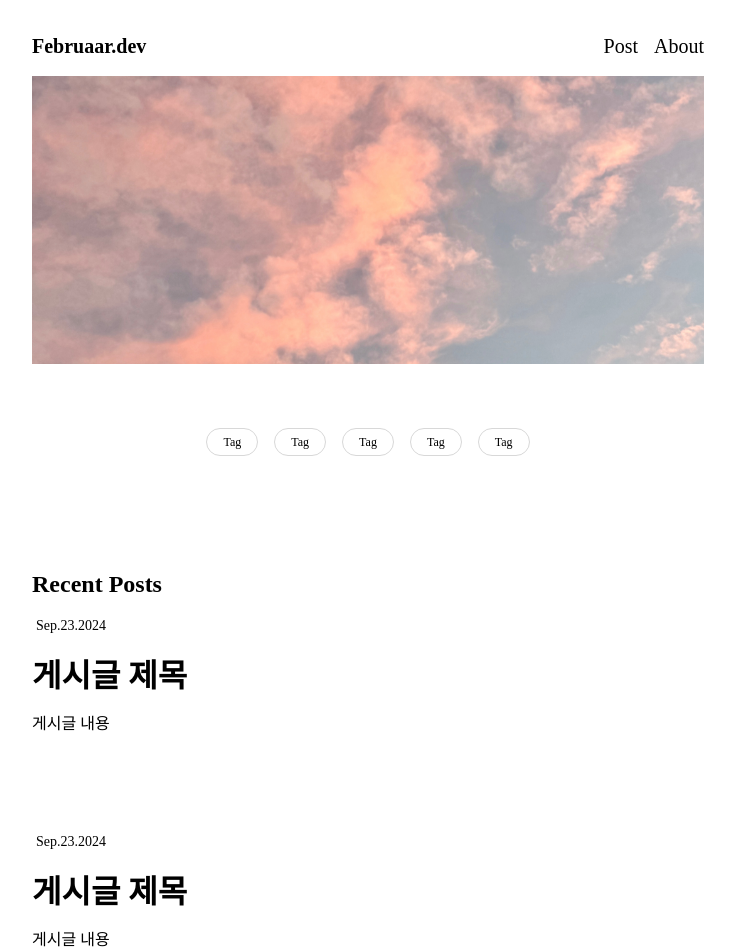
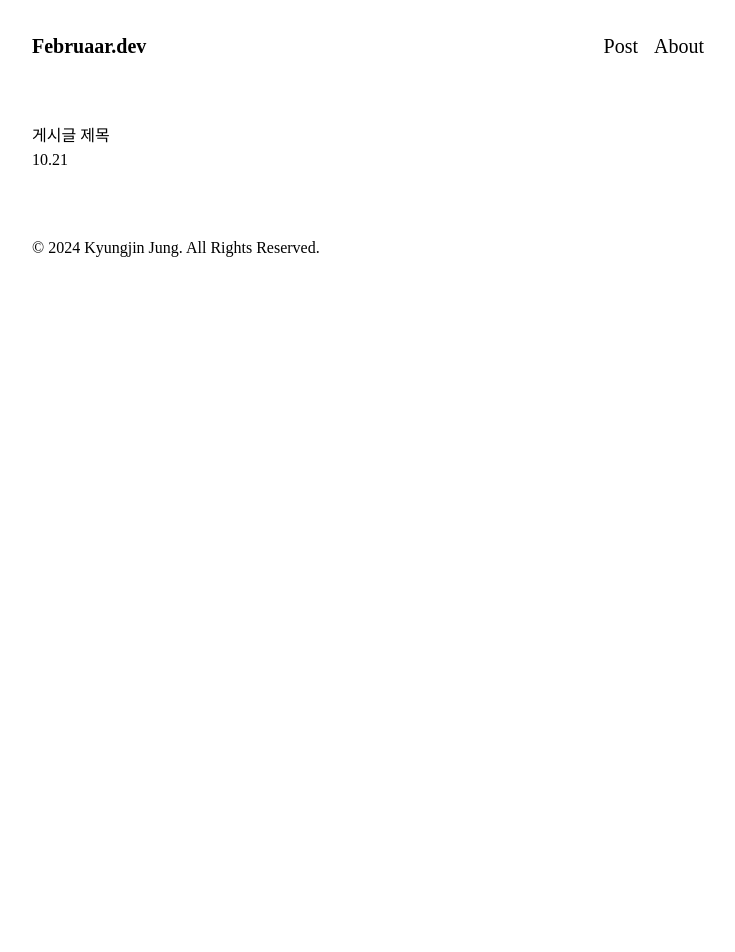
Before and after one commit to Februaar/februaar.dev, a Next.js app: page / in a window 1280 px wide. Shown: the top 952 px of the page, without its empty margins (272-1007 px from the left). After the commit the page ends 800 px from the top, so only its background shows below. Built offline with nearby package versions, Linux system fonts and the light colour scheme; a web font is replaced by a local one.

Commit message:
feat: postpage 게시글 데이터 불러오기 기능 추가중

```diff
--- /dev/null
+++ b/content-collections.ts
@@ -0,0 +1,17 @@
+import { defineCollection, defineConfig } from "@content-collections/core";
+
+const posts = defineCollection({
+  name: "posts",
+  directory: "contents",
+  include: "*.mdx",
+  schema: (z) => ({
+    title: z.string(),
+    date: z.string(),
+    tags: z.array(z.string()),
+    pinned: z.boolean(),
+  }),
+});
+
+export default defineConfig({
+  collections: [posts],
+});
--- a/package.json
+++ b/package.json
@@ -9,6 +9,7 @@
     "lint": "next lint"
   },
   "dependencies": {
+    "@content-collections/core": "^0.7.2",
     "@radix-ui/react-hover-card": "^1.1.1",
     "@radix-ui/react-icons": "^1.3.0",
     "@radix-ui/react-separator": "^1.1.0",
--- a/src/app/page.tsx
+++ b/src/app/page.tsx
@@ -1,11 +1,11 @@
-import Link from "next/link";
-import Image from "next/image";
-import { FaArrowRight } from "react-icons/fa";
+// import Link from "next/link";
+// import Image from "next/image";
+// import { FaArrowRight } from "react-icons/fa";
 
 import PostCard from "../components/PostCard";
-import Tag from "../components/Tag";
+// import Tag from "../components/Tag";
 
-const MAIN_IMAGE = "/icons/main.jpg";
+// const MAIN_IMAGE = "/icons/main.jpg";
 
 export default function Home() {
   return (
@@ -13,40 +13,33 @@ export default function Home() {
       {/* <section className="flex flex-col items-center pt-8 pb-6">
         <p>한 가지에 몰두해 내 것으로 만드는 것을 좋아합니다.</p>
       </section> */}
-      <div className="relative px-8 w-full h-72">
+      {/* <div className="relative px-8 w-full h-72">
         <Image
           src={MAIN_IMAGE}
           alt="main_image"
           layout="fill"
           objectFit="cover"
         />
-      </div>
+      </div> */}
 
-      <div className="flex flex-wrap items-center justify-center gap-2 my-16 mx-20 space-x-2">
+      {/* <div className="flex flex-wrap items-center justify-center gap-2 my-16 mx-20 space-x-2">
         <Tag />
         <Tag />
         <Tag />
         <Tag />
         <Tag />
-      </div>
+      </div> */}
 
       <div className="flex flex-col pt-12 pb-6">
-        <span className="text-2xl font-semibold pb-4 text-primary">
-          Recent Posts
-        </span>
-        <PostCard />
-        <PostCard />
-        <PostCard />
-        <PostCard />
         <PostCard />
       </div>
 
-      <Link href={"/posts"}>
+      {/* <Link href={"/posts"}>
         <button className="flex items-center space-x-2">
           <span className="text-lg">All Posts</span>
           <FaArrowRight />
         </button>
-      </Link>
+      </Link> */}
     </main>
   );
 }
--- a/src/app/posts/[slug]/page.tsx
+++ b/src/app/posts/[slug]/page.tsx
@@ -1,27 +1,49 @@
-import Tag2 from "../../../components/Tag2";
+import { getCollection } from "@content-collections/core";
+import { useRouter } from "next/router";
+
+export default function Post() {
+  const router = useRouter();
+  const { slug } = router.query;
+  const posts = getCollection("posts");
+  const post = posts.find((post) => post._meta.path === slug);
+
+  if (!post) {
+    return <div>Loading...</div>;
+  }
+
+  return (
+    <div>
+      <h1>{post.title}</h1>
+      <p>{post.date}</p>
+      <div>{post.mdx}</div>
+    </div>
+  );
+}
+
+// import Tag2 from "../../../components/Tag2";
 
 // export async function generateStaticParams() {
 //   return posts?.map((post) => ({ slug: post._meta.path ?? "" })) ?? []; //posts 데이터 사용해서 각 경로의 slug 생성
 // }
 
-export default async function PostDetailPage() {
-  // const post = posts.find((post) => post._meta.path === post);
+// export default async function PostDetailPage() {
+//   // const post = posts.find((post) => post._meta.path === post);
 
-  // if (!post) {
-  //   return <div>Post not found</div>
-  // }
+//   // if (!post) {
+//   //   return <div>Post not found</div>
+//   // }
 
-  return (
-    <div className="container mx-auto px-0">
-      <div className="mb-8">
-        <h1 className="text-[32px] font-bold mt-6 mb-3 pb-2 border-b">제목</h1>
-        <div className="flex flex-col gap-2">
-          <span>Oct.07.2024</span>
-          <Tag2 />
-        </div>
-      </div>
+//   return (
+//     <div className="container mx-auto px-0">
+//       <div className="mb-8">
+//         <h1 className="text-[32px] font-bold mt-6 mb-3 pb-2 border-b">제목</h1>
+//         <div className="flex flex-col gap-2">
+//           <span>Oct.07.2024</span>
+//           <Tag2 />
+//         </div>
+//       </div>
 
-      <div>내용</div>
-    </div>
-  );
-}
+//       <div>내용</div>
+//     </div>
+//   );
+// }
--- a/src/app/posts/page.tsx
+++ b/src/app/posts/page.tsx
@@ -1,16 +1,7 @@
-import { Metadata } from "next";
-
-// import FilteredPostList from "../../components/FilteredPostList";
-
-export const metadata: Metadata = {
-  title: "Posts | februaar.dev",
-  description: "전체 게시글 페이지",
-};
-
 export default function PostsPage() {
-  if (!posts) {
-    return <h1>Empty</h1>;
-  }
-
-  // return <FilteredPostList />;
+  return (
+    <div>
+      <div>게시글</div>
+    </div>
+  );
 }
--- a/src/components/PostCard.tsx
+++ b/src/components/PostCard.tsx
@@ -3,14 +3,9 @@ import Link from "next/link";
 export default function PostCard() {
   return (
     <Link href={"/posts"}>
-      <div className="flex items-center justify-between pb-12 mb-12">
-        <div className="flex flex-col items-flex-start">
-          <span className="text-sm flex-shrink-0 pl-1 mb-4">Sep.23.2024</span>
-          <div className="text-[32px] font-bold hover:underline hover:decoration-primary pb-3">
-            게시글 제목
-          </div>
-          <div>게시글 내용</div>
-        </div>
+      <div>
+        <div>게시글 제목</div>
+        <div>10.21</div>
       </div>
     </Link>
   );
--- /dev/null
+++ b/src/lib/posts.ts
@@ -0,0 +1,5 @@
+import { allPosts } from "content-collections";
+
+export const postsSortedByDate = allPosts.sort(
+  (a, b) => new Date(b.date).getTime() - new Date(a.date).getTime()
+);
```
Also changed, not shown: contents/my-first-post copy.mdx (added, +10 -0 lines), contents/my-first-post.mdx (added, +10 -0 lines), 1 other file (tests, documents, lock files or other folders).
